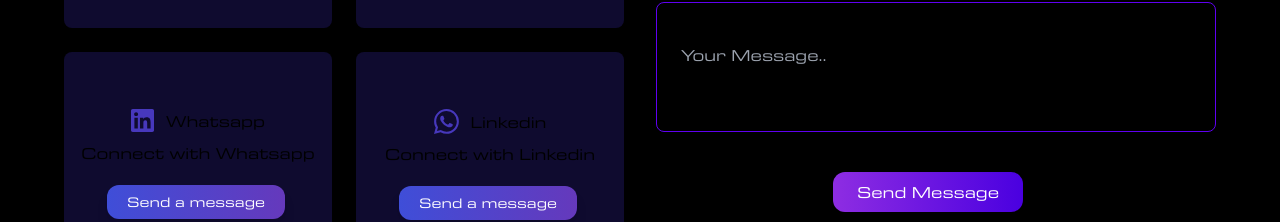
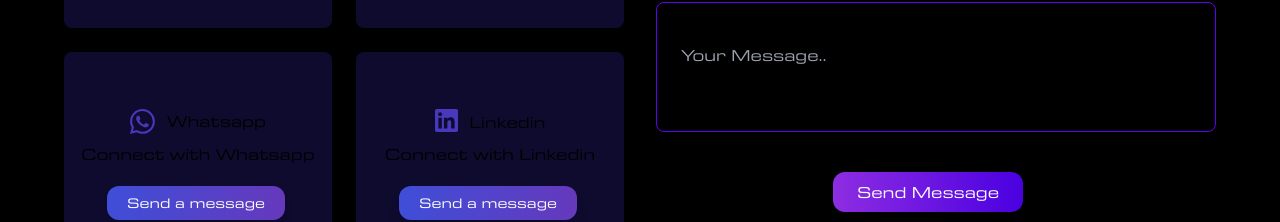
Before and after one commit to Anuradha-04/Portfolio, a Next.js app: page / in a window 1280 px wide. Shown: the part 3884-4106 px from the top of the page. Built offline with nearby package versions, Linux system fonts and the light colour scheme.

Commit message:
Update index.tsx

```diff
--- a/components/contact/index.tsx
+++ b/components/contact/index.tsx
@@ -49,7 +49,7 @@ const Contact = () => {
 
                     <div className="bg-[#0f0b2f] rounded-lg py-14 text-center transition-all hover:bg-transparent border border-transparent hover:border-[#4738bc] animate-slide-up">
                         <div className='flex justify-center'>
-                            <SiLinkedin className="text-[#4738bc] text-[23px]" />
+                            <BsWhatsapp className="text-[#4738bc] text-[25px]" />
                             <h4 className='ml-3'>Whatsapp</h4>
                         </div>
                         <h5 className='mt-2'>Connect with Whatsapp</h5>
@@ -61,7 +61,7 @@ const Contact = () => {
 
                     <div className="bg-[#0f0b2f] rounded-lg py-14 text-center transition-all hover:bg-transparent border border-transparent hover:border-[#4738bc] animate-slide-up">
                         <div className='flex justify-center'>
-                            <BsWhatsapp className="text-[#4738bc] text-[25px]" />
+                            <SiLinkedin className="text-[#4738bc] text-[23px]" />
                             <h4 className='ml-3 mt-[1px]'>Linkedin</h4>
                         </div>
                         <h5 className='mt-2'>Connect with Linkedin</h5>
```
